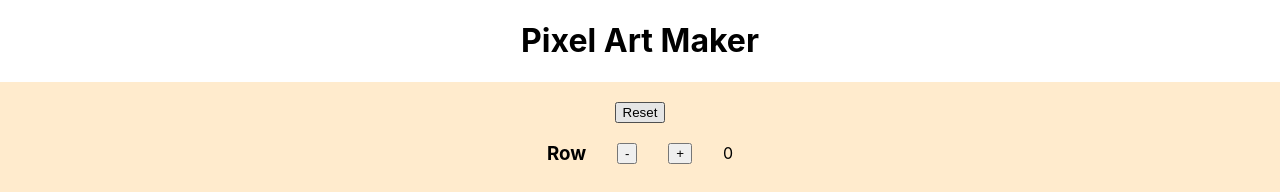
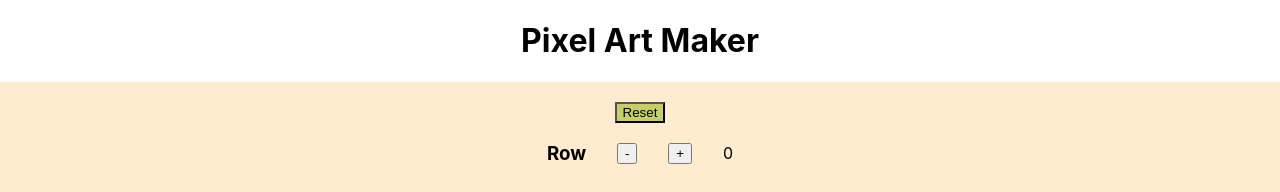
Before and after one commit to fojanb/pixel-art-maker, a React (Create React App) app: page / in a window 1280 px wide. In both pictures the pointer is over the button "Reset". Shown: the top 192 px of the page. Built offline with nearby package versions, Linux system fonts and the light colour scheme.

Commit message:
Update GridMaker.css

```diff
--- a/src/components/GridMaker/GridMaker.css
+++ b/src/components/GridMaker/GridMaker.css
@@ -5,6 +5,10 @@
   align-items: center;
   padding: 20px;
   background-color: blanchedalmond;
+}
+.main button:hover {
+  cursor: pointer;
+  background-color: rgb(197, 207, 106);
 }
 .row-column {
   display: flex;
```
